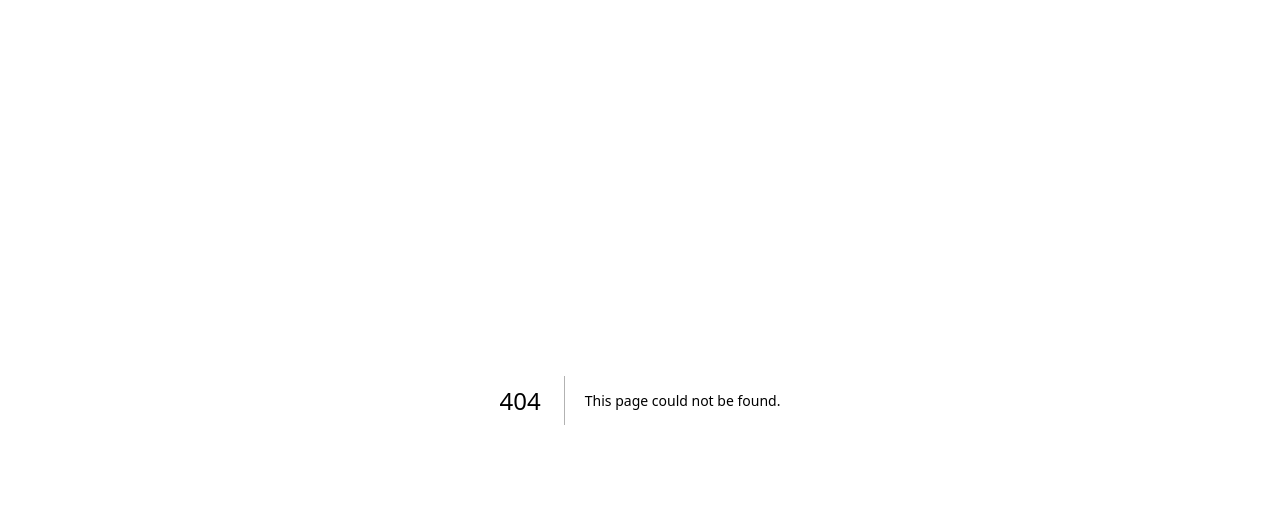
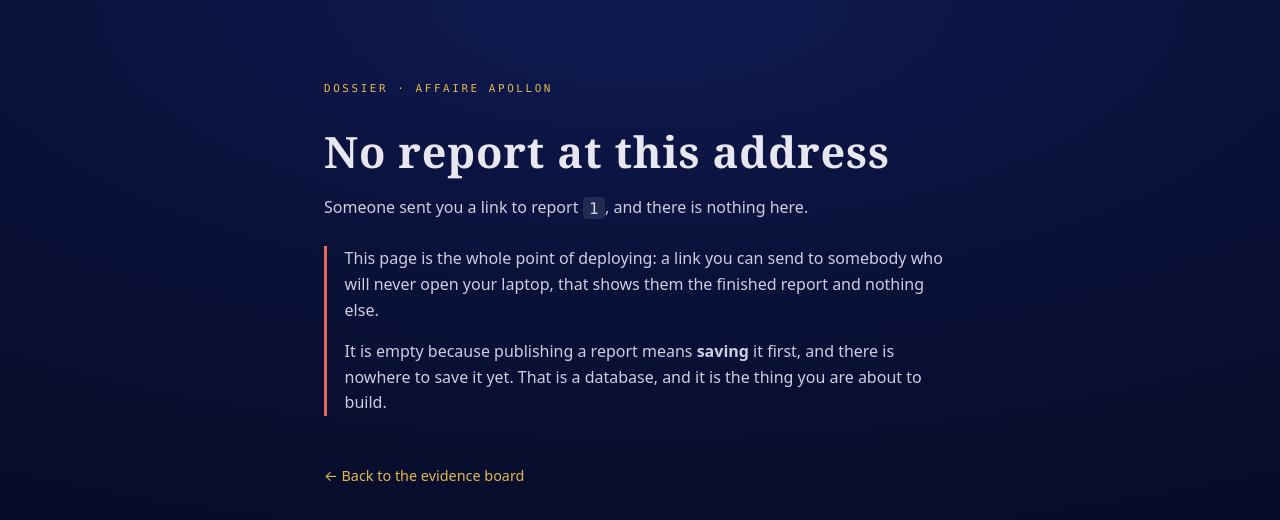
Before and after one commit to Build-First/incident-room, a Next.js app: page /rapport/1 in a window 1280 px wide. Before the commit this address had no page. Shown: the top 520 px of the page. Built offline with nearby package versions, Linux system fonts and the light colour scheme.

Commit message:
Publish a report to its own link
Adds /rapport/[id], the page you send someone who will never open your
laptop: the finished report and nothing else. Publishing needs somewhere
to save it, so it stubs like the rest until there is a database.

```diff
--- /dev/null
+++ b/app/api/publish/route.js
@@ -0,0 +1,20 @@
+// "Publish this report" calls this. It does nothing yet, on purpose.
+//
+// To give a report its own link you have to save it somewhere first, and there
+// is nowhere yet. Once there is a database, this route saves the report, gets
+// back an id, and hands back { id } so the page can send you to /rapport/<id>.
+export async function POST(request) {
+  await request.json();
+
+  return Response.json(
+    {
+      error:
+        "Nowhere to put it.\n\n" +
+        "Sending someone a link means the report has to exist somewhere other " +
+        "than this browser tab. Right now it only exists on your screen, so the " +
+        "moment you close it, there is nothing at the other end of the link.\n\n" +
+        "A report needs saving before it can be shared. That is a database.",
+    },
+    { status: 501 }
+  );
+}
--- a/app/globals.css
+++ b/app/globals.css
@@ -188,3 +188,19 @@ select.status {
   border-left: 1px solid var(--line); padding-left: 0.6rem;
 }
 .player .track-link:hover { text-decoration: underline; }
+
+/* ---------- Publish ---------- */
+.publish-row { display: flex; flex-wrap: wrap; gap: 0.6rem; margin-top: 1rem; }
+
+/* ---------- The published report page ---------- */
+.published { max-width: 680px; margin: 0 auto; padding: 5rem 1.5rem; }
+.published .stamp {
+  font-family: ui-monospace, Menlo, monospace; font-size: 0.68rem; letter-spacing: 0.24em;
+  text-transform: uppercase; color: var(--brass); margin: 0 0 1.2rem;
+}
+.published h1 { font-family: ui-serif, Georgia, serif; font-size: clamp(1.8rem, 5vw, 2.7rem); margin: 0 0 0.6rem; letter-spacing: 0.02em; }
+.published .lede { color: #cfcde0; margin: 0 0 1.6rem; }
+.published code { font-family: ui-monospace, Menlo, monospace; background: rgba(255,255,255,0.1); padding: 0.1em 0.4em; border-radius: 4px; }
+.published .missing { border-left: 3px solid var(--red); padding-left: 1.1rem; color: #cfcde0; }
+.published .back { display: inline-block; margin-top: 2rem; color: var(--brass); text-decoration: none; font-size: 0.9rem; }
+.published .back:hover { text-decoration: underline; }
--- /dev/null
+++ b/app/rapport/[id]/page.js
@@ -0,0 +1,36 @@
+// The public face of a published report. This is the page you send your chief.
+//
+// It is deliberately separate from the evidence board: whoever opens this link
+// sees the finished report and nothing else. No clue list, no buttons, no way
+// into your working copy.
+//
+// Right now it has nothing to show, because publishing a report means saving it
+// and there is nowhere to save it yet. Once there is a database, this page reads
+// the report with this id out of it and renders it.
+export default async function PublishedReport({ params }) {
+  const { id } = await params;
+
+  return (
+    <main className="published">
+      <p className="stamp">Dossier &middot; Affaire Apollon</p>
+      <h1>No report at this address</h1>
+      <p className="lede">
+        Someone sent you a link to report <code>{id}</code>, and there is nothing
+        here.
+      </p>
+      <div className="missing">
+        <p>
+          This page is the whole point of deploying: a link you can send to
+          somebody who will never open your laptop, that shows them the finished
+          report and nothing else.
+        </p>
+        <p>
+          It is empty because publishing a report means <b>saving</b> it first,
+          and there is nowhere to save it yet. That is a database, and it is the
+          thing you are about to build.
+        </p>
+      </div>
+      <a className="back" href="/">&larr; Back to the evidence board</a>
+    </main>
+  );
+}
```
Also changed, not shown: app/page.js (+19 -2 lines).
